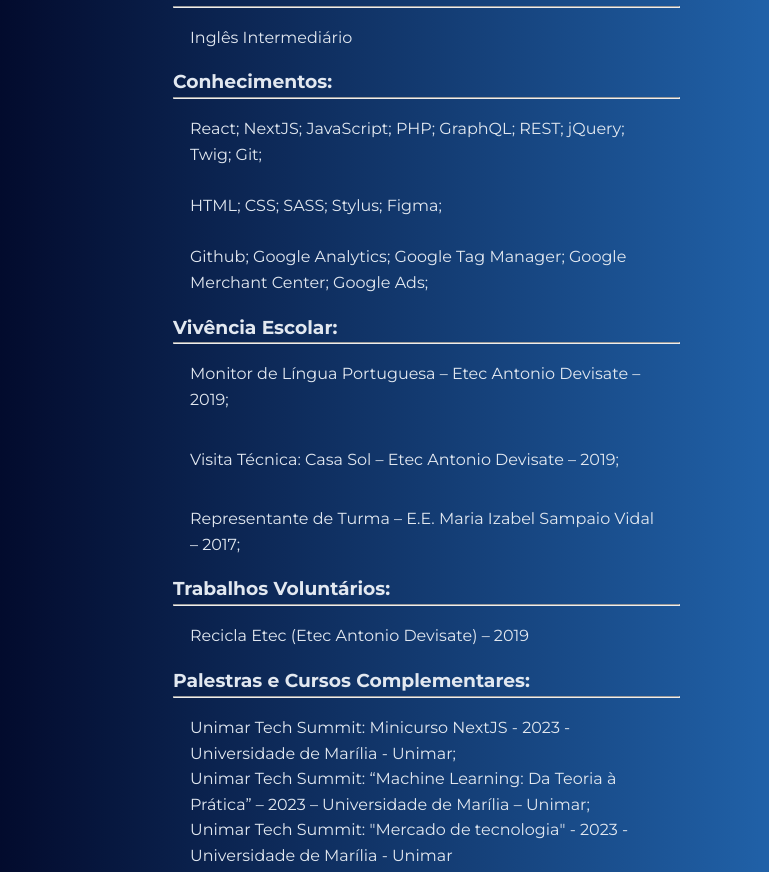
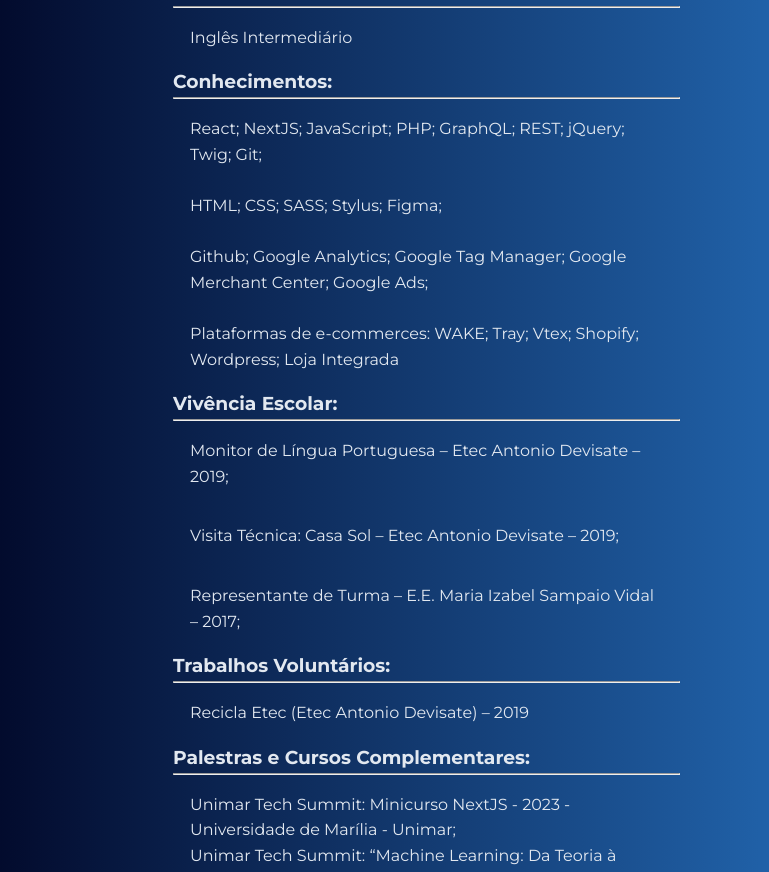
Before and after one commit to LuisFelipeMod/portfolio-antigo, a Next.js app: page /curriculum in a window 1280 px wide. Shown: the part 1706-2578 px from the top of the page, without its empty margins (467-1236 px from the left). Built offline with nearby package versions, Linux system fonts and the light colour scheme.

Commit message:
feat: extras infos

```diff
--- a/components/curriculum.js
+++ b/components/curriculum.js
@@ -208,7 +208,7 @@
                     <hr className={styles.divisor}></hr>
                     <div className={`${styles.box_experience} ${styles.box_auto}`}>
                         <div className={styles.info_experience}>
-                            <Link href='#' className={styles.profission_experience}>React; NextJS; JavaScript; PHP; GraphQL; REST; jQuery; Twig; Git;<br></br><br></br>HTML; CSS; SASS; Stylus; Figma; <br></br><br></br>Github; Google Analytics; Google Tag Manager; Google Merchant Center; Google Ads;</Link>
+                            <Link href='#' className={styles.profission_experience}>React; NextJS; JavaScript; PHP; GraphQL; REST; jQuery; Twig; Git;<br></br><br></br>HTML; CSS; SASS; Stylus; Figma; <br></br><br></br>Github; Google Analytics; Google Tag Manager; Google Merchant Center; Google Ads; <br/><br/> Plataformas de e-commerces: WAKE; Tray; Vtex; Shopify; Wordpress; Loja Integrada </Link>
                         </div>
                     </div>
                     <h3 className={styles.title_experience} id='school'>Vivência Escolar:</h3>
```
